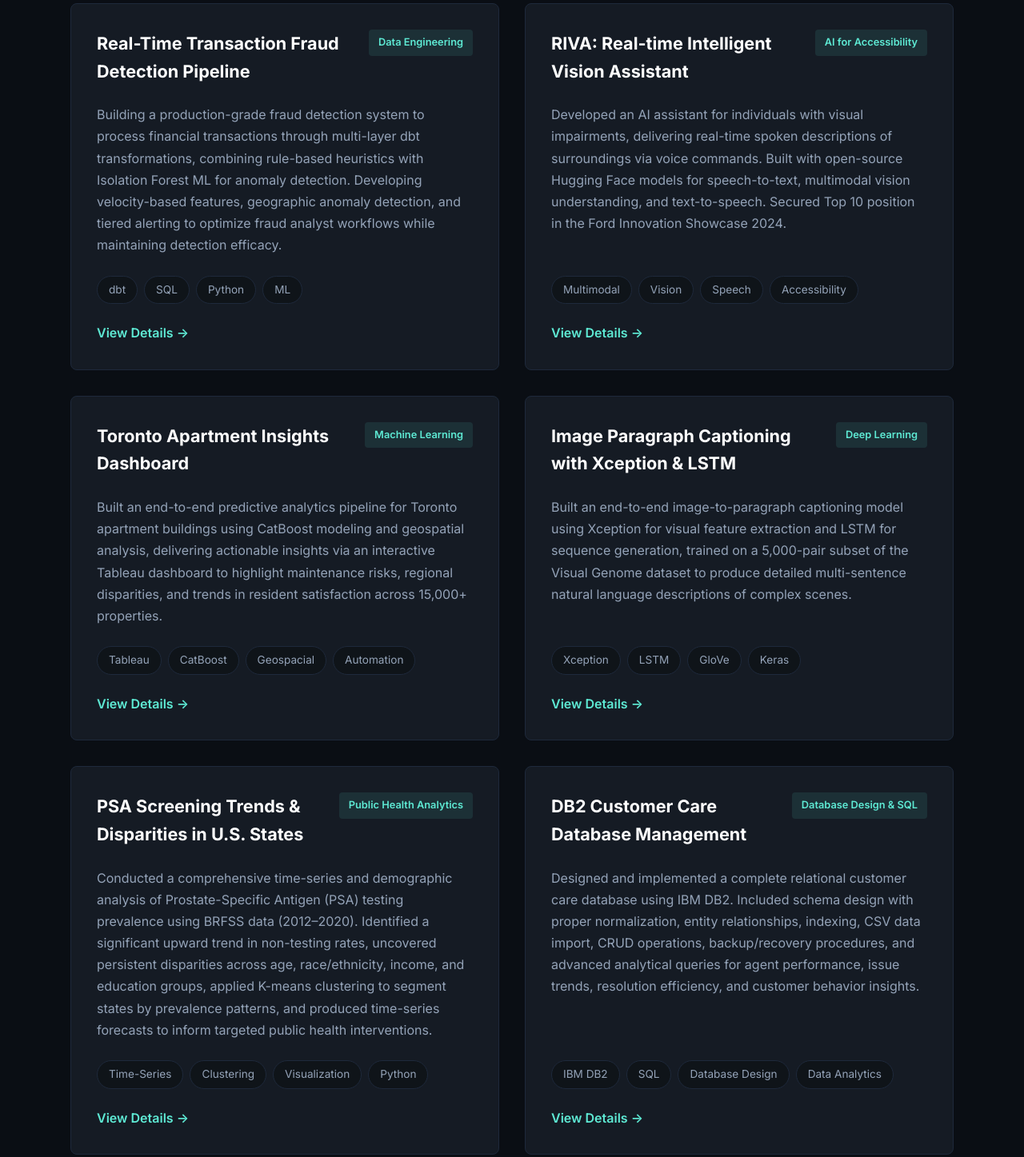
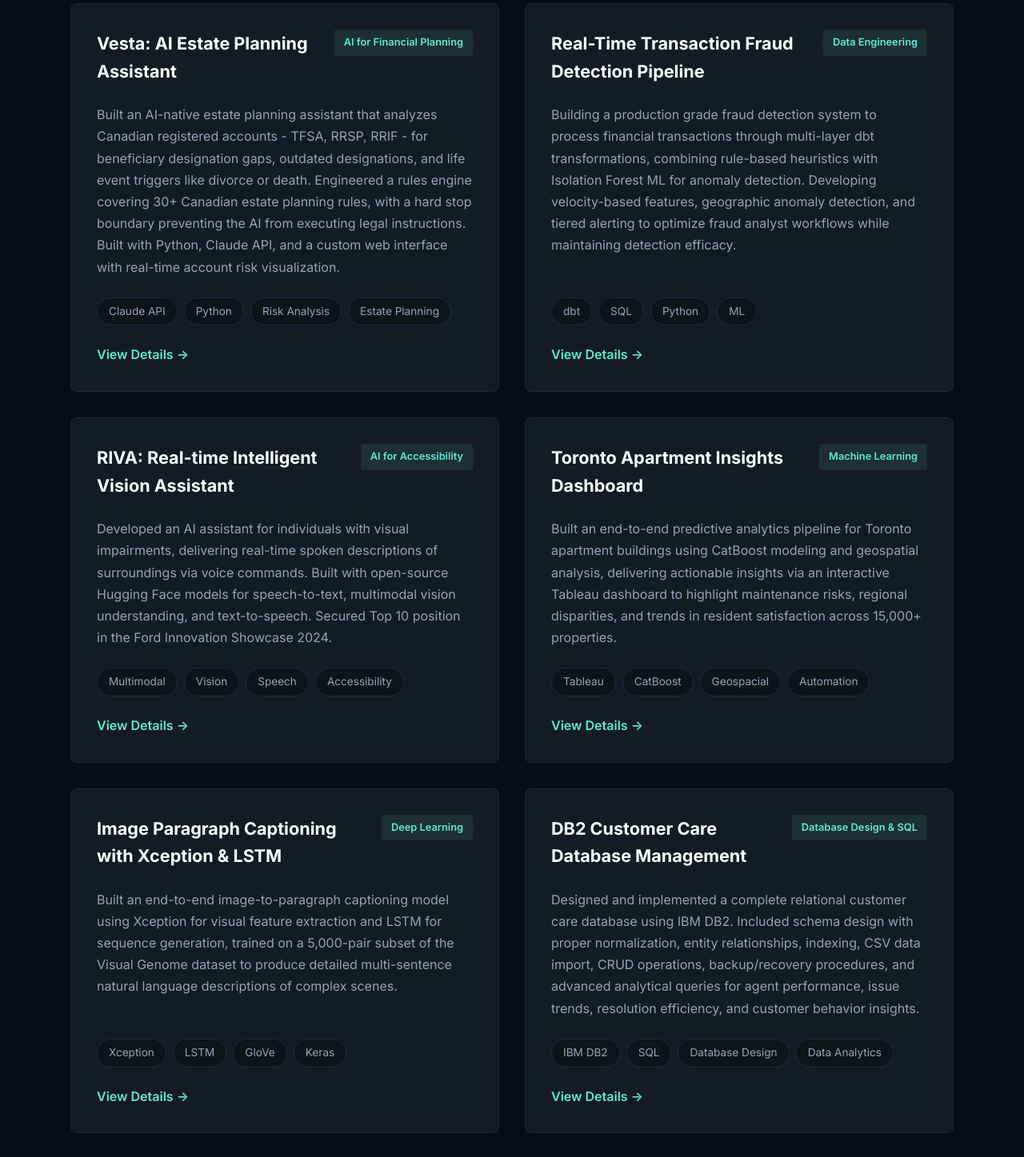
Before and after one commit to jibnorge/jibin-george, a plain HTML site: page index.html in a window 1280 px wide. Shown: the part 1670-3117 px from the top of the page at 80% size. Drawn offline with Linux system fonts and the light colour scheme.

Commit message:
Updated project section

```diff
--- a/index.html
+++ b/index.html
@@ -105,14 +105,34 @@
         <div class="container">
             <h2 class="main-section-title">Featured <span class="code-bracket">{Projects}</span></h2>
             <div class="projects-grid">
-                <!-- Project 1 -->
+				<!-- Project 1 -->
+                <article class="project-card">
+                    <div class="project-header">
+                        <h3 class="project-title">Vesta: AI Estate Planning Assistant</h3>
+                        <span class="project-tag">AI for Financial Planning</span>
+                    </div>
+                    <p class="project-description">
+                        Built an AI-native estate planning assistant that analyzes Canadian registered accounts - TFSA, RRSP, RRIF - for beneficiary designation gaps, outdated designations, and life event triggers like divorce or death. Engineered a rules engine covering 30+ Canadian estate planning rules, with a hard stop boundary preventing the AI from executing legal instructions. Built with Python, Claude API, and a custom web interface with real-time account risk visualization.
+					</p>
+                    <div class="project-tech">
+                        <span class="tech-badge">Claude API</span>
+                        <span class="tech-badge">Python</span>
+                        <span class="tech-badge">Risk Analysis</span>
+                        <span class="tech-badge">Estate Planning</span>
+                    </div>
+                    <div class="project-links">
+                        <a href="https://github.com/jibnorge/Estate-Planning-Assistant/blob/main/README.md" target="_blank" class="project-link">View Details →</a>
+                    </div>
+                </article>
+
+                <!-- Project 2 -->
                 <article class="project-card">
                     <div class="project-header">
                         <h3 class="project-title">Real-Time Transaction Fraud Detection Pipeline</h3>
                         <span class="project-tag">Data Engineering</span>
                     </div>
                     <p class="project-description">
-                        Building a production-grade fraud detection system to process financial transactions through multi-layer dbt transformations, combining rule-based heuristics with Isolation Forest ML for anomaly detection. Developing velocity-based features, geographic anomaly detection, and tiered alerting to optimize fraud analyst workflows while maintaining detection efficacy.
+                        Building a production grade fraud detection system to process financial transactions through multi-layer dbt transformations, combining rule-based heuristics with Isolation Forest ML for anomaly detection. Developing velocity-based features, geographic anomaly detection, and tiered alerting to optimize fraud analyst workflows while maintaining detection efficacy.
                     </p>
                     <div class="project-tech">
                         <span class="tech-badge">dbt</span>
@@ -125,7 +145,7 @@
                     </div>
                 </article>
 
-                <!-- Project 2 -->
+                <!-- Project 3 -->
                 <article class="project-card">
                     <div class="project-header">
                         <h3 class="project-title">RIVA: Real-time Intelligent Vision Assistant</h3>
@@ -145,7 +165,7 @@
                     </div>
                 </article>
 
-                <!-- Project 3 -->
+                <!-- Project 4 -->
                 <article class="project-card">
                     <div class="project-header">
                         <h3 class="project-title">Toronto Apartment Insights Dashboard</h3>
@@ -165,7 +185,7 @@
                     </div>
                 </article>
 
-                <!-- Project 4 -->
+                <!-- Project 5 -->
                 <article class="project-card">
                     <div class="project-header">
                         <h3 class="project-title">Image Paragraph Captioning with Xception &amp; LSTM</h3>
@@ -182,26 +202,6 @@
                     </div>
                     <div class="project-links">
                         <a href="https://github.com/jibnorge/Stanford-Visual-Genome-Image-Paragraph-Captioning-using-Xception-LSTM/blob/main/README.md" target="_blank" class="project-link">View Details →</a>
-                    </div>
-                </article>
-
-                <!-- Project 5 -->
-                <article class="project-card">
-                    <div class="project-header">
-                        <h3 class="project-title">PSA Screening Trends & Disparities in U.S. States</h3>
-                        <span class="project-tag">Public Health Analytics</span>
-                    </div>
-                    <p class="project-description">
-                        Conducted a comprehensive time-series and demographic analysis of Prostate-Specific Antigen (PSA) testing prevalence using BRFSS data (2012–2020). Identified a significant upward trend in non-testing rates, uncovered persistent disparities across age, race/ethnicity, income, and education groups, applied K-means clustering to segment states by prevalence patterns, and produced time-series forecasts to inform targeted public health interventions.
-                    </p>
-                    <div class="project-tech">
-                        <span class="tech-badge">Time-Series</span>
-                        <span class="tech-badge">Clustering</span>
-                        <span class="tech-badge">Visualization</span>
-                        <span class="tech-badge">Python</span>
-                    </div>
-                    <div class="project-links">
-                        <a href="https://github.com/jibnorge/PSA-Screening-in-USA-A-Data-Driven-Insight/blob/main/README.md" target="_blank" class="project-link">View Details →</a>
                     </div>
                 </article>
 
```
